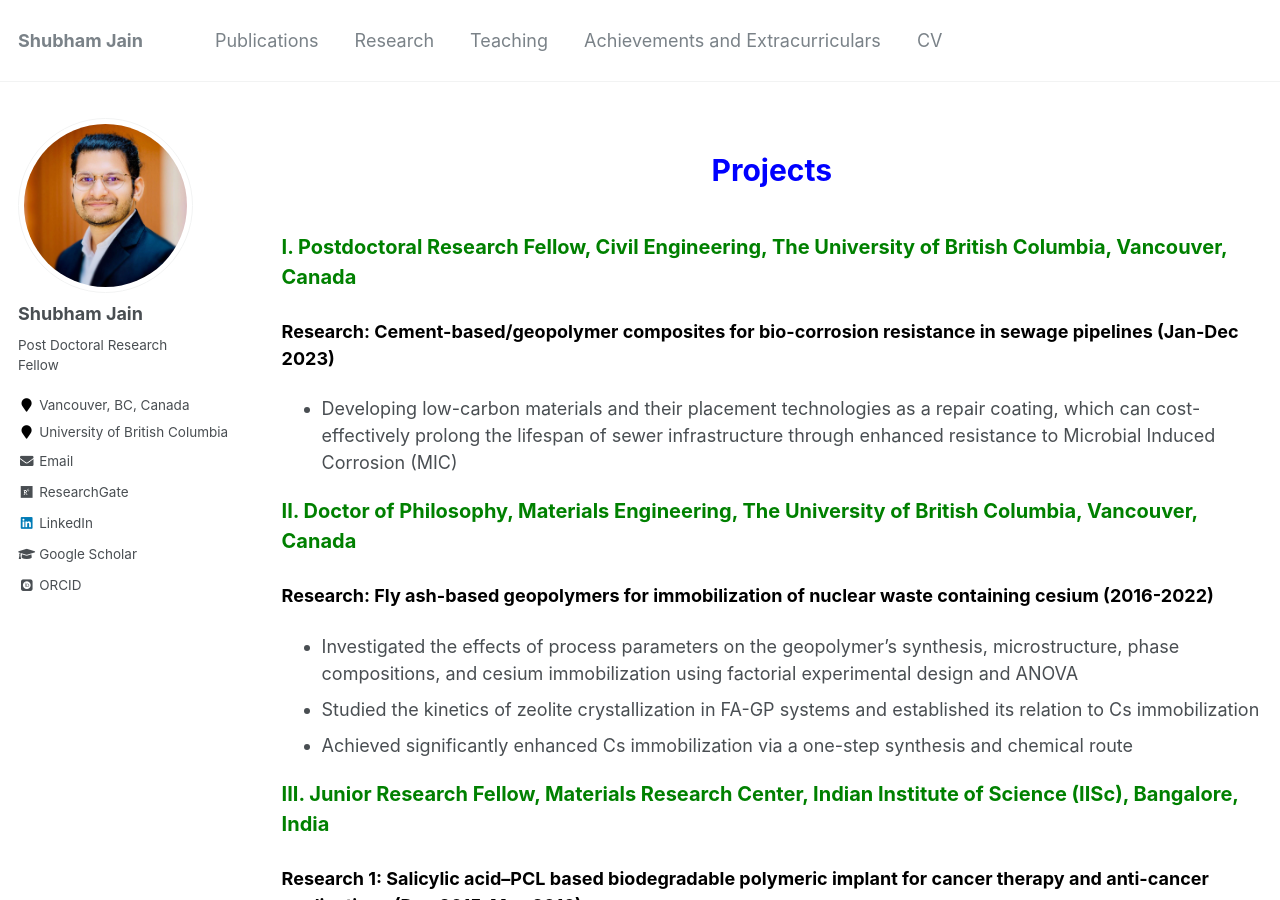
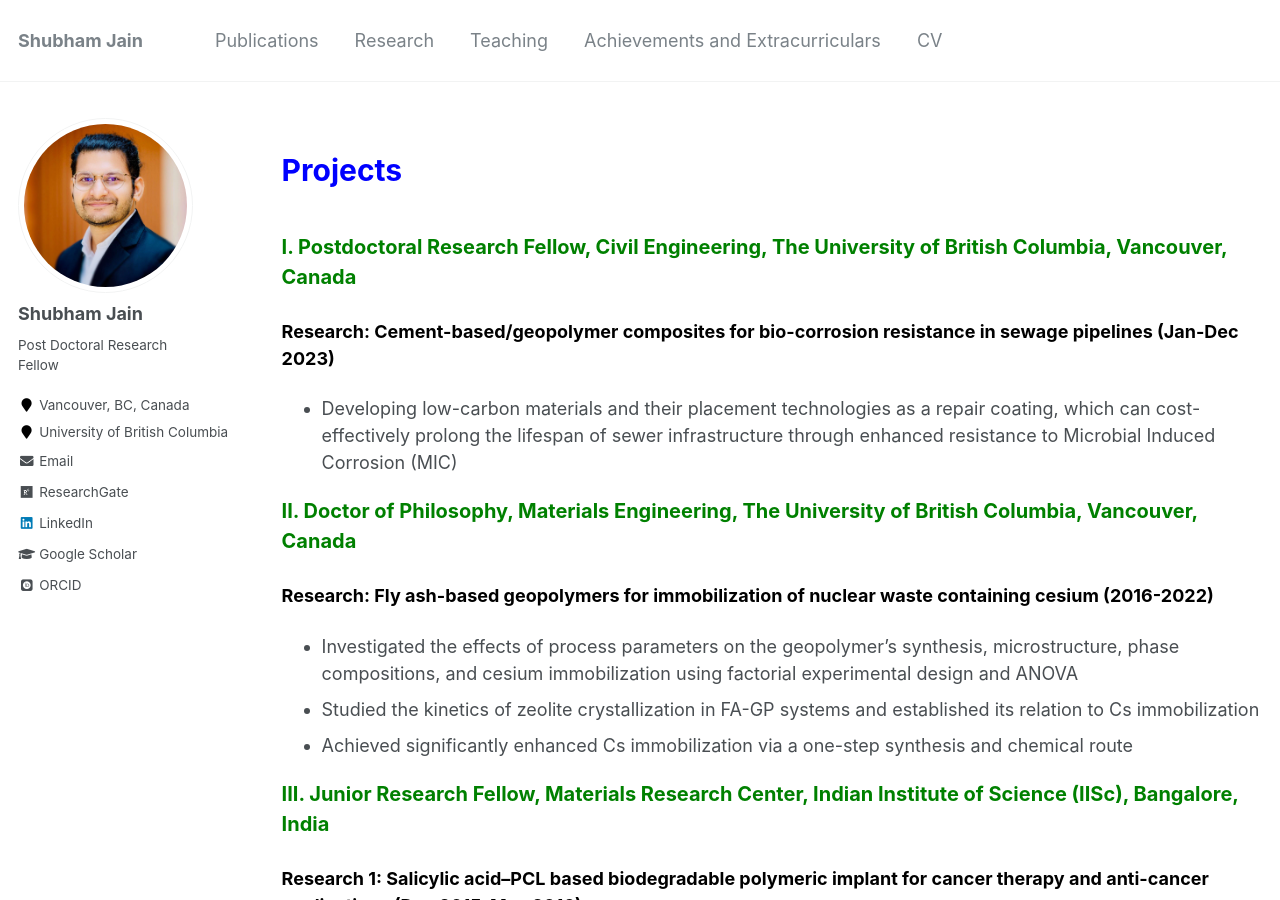
Before and after one commit to shubhamj2611/shubhamj2611.github.io, a Jekyll site: the page built from _pages/research.md, in a window 1280 px wide and 900 px high. Built offline with Jekyll 4.4.1, drawn with Linux system fonts in a browser that asks for light colours; some web fonts are replaced.

Commit message:
Update research.md

```diff
--- a/_pages/research.md
+++ b/_pages/research.md
@@ -4,7 +4,7 @@ title: " "
 permalink: /research/
 author_profile: true
 ---
-<p style="text-align:center; color:Blue; font-size:30px; font-weight:bold;"> Projects </p>
+<p style="text-align:left; color:Blue; font-size:30px; font-weight:bold;"> Projects </p>
 
 <p style="text-align:left; color: Green; font-size:20px; font-weight:bold;"> I. Postdoctoral Research Fellow, Civil Engineering, The University of British Columbia, Vancouver, Canada </p>
 
@@ -85,7 +85,7 @@ author_profile: true
  *	Concluded that conductivity and crystalline size of the samples increased with temperature
 
 
-<p style="text-align:center; color:Blue; font-size:30px; font-weight:bold;"> Conference Presentations </p>
+<p style="text-align:left; color:Blue; font-size:30px; font-weight:bold;"> Conference Presentations </p>
 
 <ol>
 
```
